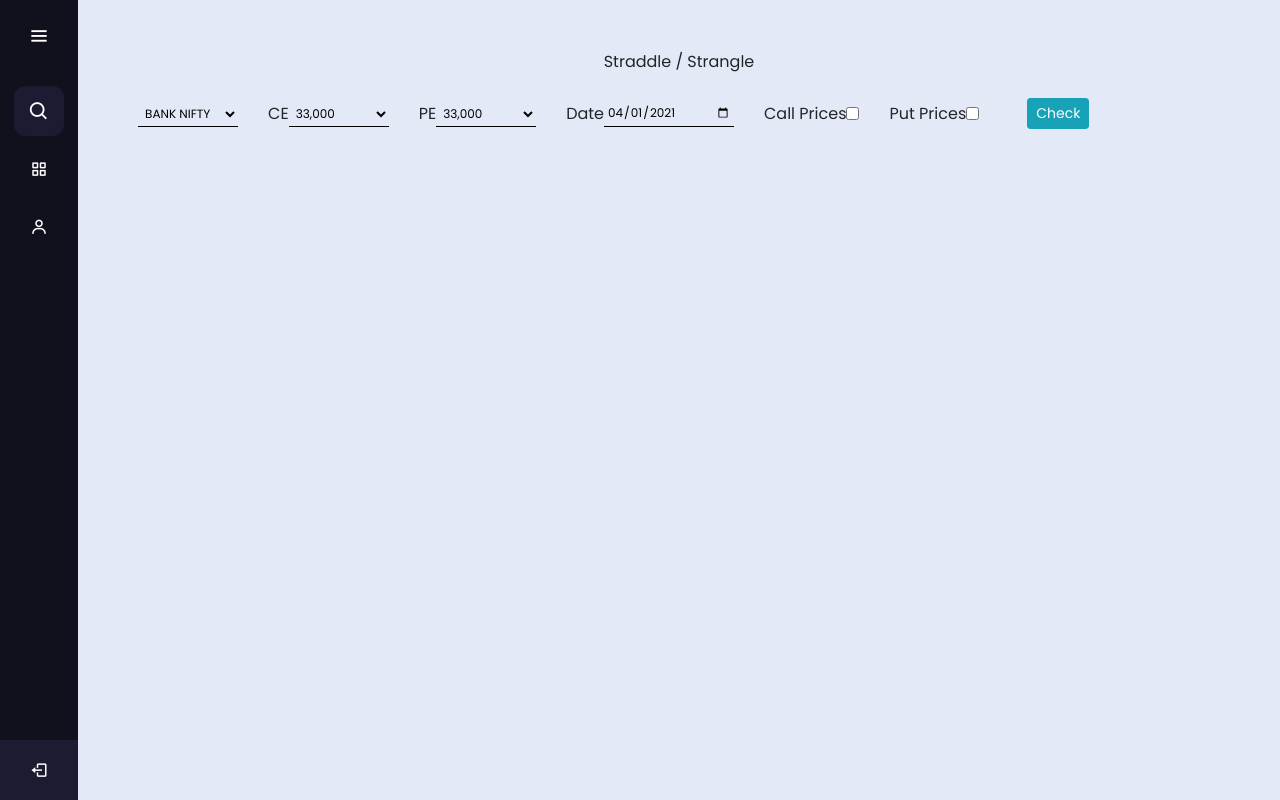
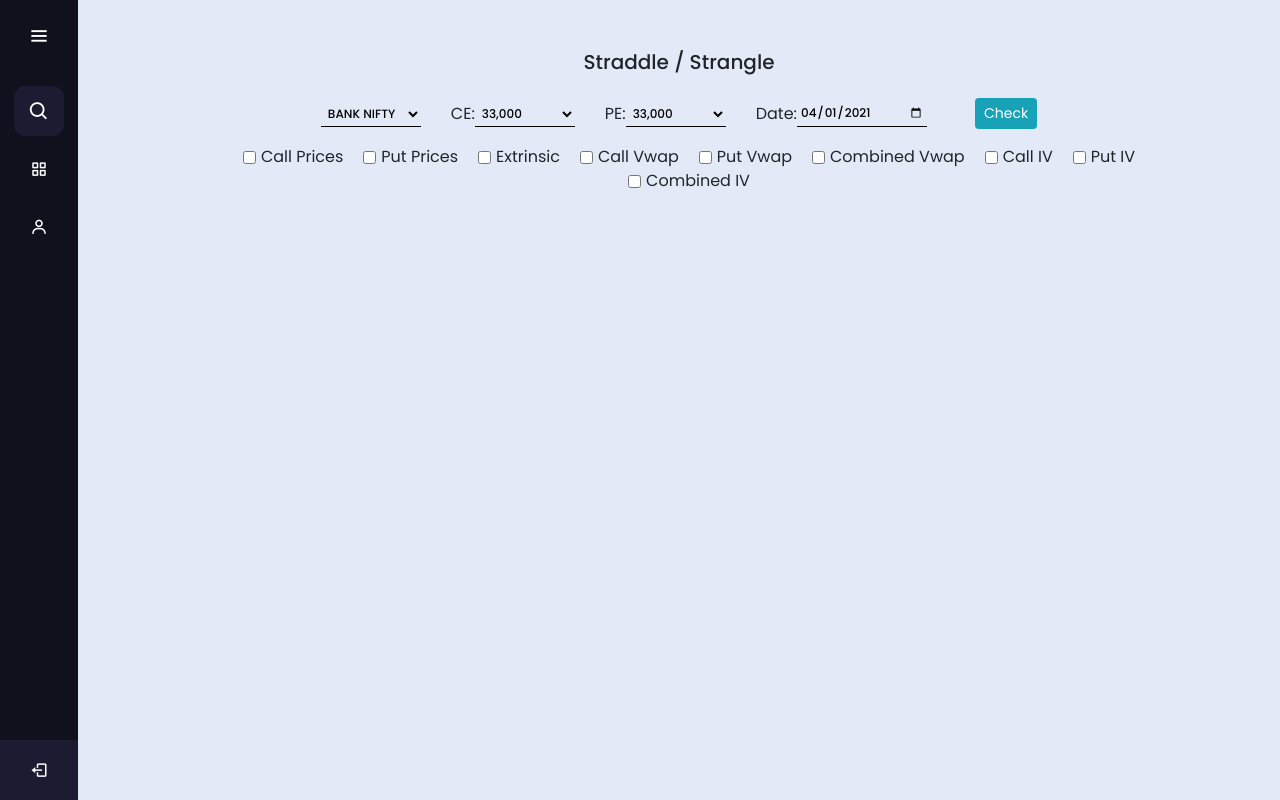
Before and after one commit to AnkitRajCode/EazyOptions, a React (Create React App) app: page /straddle in a window 1280 px wide. Built offline with nearby package versions, Linux system fonts and the light colour scheme; no server answers; the database is empty; sample sign-in values are in the browser's storage.

Commit message:
straddle all field added

```diff
--- a/src/Components/Straddle.js
+++ b/src/Components/Straddle.js
@@ -159,7 +159,7 @@ export default function Straddle() {
         <div className="straddleCard">
           <form action="" className="form-group form-inline" onSubmit={(e) => { handleSubmit(e); }} >
 
-              <div className=" text-center mb-4 col-md-12">
+            <div className=" text-center mb-4 col-md-12 h5">
               Straddle / Strangle
             </div>
             <select
@@ -171,7 +171,7 @@ export default function Straddle() {
               <option value="BANKNIFTY">BANK NIFTY</option>
             </select>
 
-              <label for="">CE</label>
+            <label>CE:</label>
             <select
               value={strike1}
               onChange={(e) => { setStrike1(e.target.value) }}
@@ -191,7 +191,7 @@ export default function Straddle() {
               <option value={"38500"}>38,500</option>
             </select>
 
-              <label for="">PE</label>
+            <label>PE:</label>
             <select
               value={strike2}
               onChange={(e) => { setStrike2(e.target.value) }}
@@ -211,7 +211,7 @@ export default function Straddle() {
               <option value={"38500"}>38,500</option>
             </select>
 
-              <label>Date</label>
+            <label>Date:</label>
             <input
               value={date}
               type="date"
@@ -220,16 +220,21 @@ export default function Straddle() {
               onChange={(e) => { setDate(e.target.value) }}
               className="straddleSelect"
             />
+            <input type="submit" value="Check" className="btn btn-sm btn-info ml-5" />
 
-              <label>Call Prices
-              <input type="checkbox" checked={callPrice} onChange={(e) => { setCallPrice(e.target.checked) }} />
-              </label>
 
-              <label>Put Prices
-              <input type="checkbox" checked={putPrice} onChange={(e) => { setPutPrice(e.target.checked) }}/>
-              </label>
+            <div className="col-md-12 form-inline mt-3">
+              <label><input type="checkbox" checked={callPrice} onChange={(e) => { setCallPrice(e.target.checked) }} />Call Prices</label>
+              <label><input type="checkbox" checked={putPrice} onChange={(e) => { setPutPrice(e.target.checked) }}/>Put Prices</label>
+              <label><input type="checkbox" checked={putPrice} onChange={(e) => { setPutPrice(e.target.checked) }}/>Extrinsic</label>
+              <label><input type="checkbox" checked={putPrice} onChange={(e) => { setPutPrice(e.target.checked) }}/>Call Vwap</label>
+              <label><input type="checkbox" checked={putPrice} onChange={(e) => { setPutPrice(e.target.checked) }}/>Put Vwap</label>
+              <label><input type="checkbox" checked={putPrice} onChange={(e) => { setPutPrice(e.target.checked) }}/>Combined Vwap</label>
+              <label><input type="checkbox" checked={putPrice} onChange={(e) => { setPutPrice(e.target.checked) }}/>Call IV</label>
+              <label><input type="checkbox" checked={putPrice} onChange={(e) => { setPutPrice(e.target.checked) }}/>Put IV</label>
+              <label><input type="checkbox" checked={putPrice} onChange={(e) => { setPutPrice(e.target.checked) }}/>Combined IV</label>
+            </div>
 
-              <input type="submit" value="Check" className="btn btn-sm btn-info ml-5" />
           </form>
         </div>
 
@@ -247,5 +252,4 @@ export default function Straddle() {
       </section>
     </div>
   )
-
 }
--- a/src/Css/Straddle.css
+++ b/src/Css/Straddle.css
@@ -7,6 +7,7 @@
     display: flex;
     flex-flow: row wrap;
     align-items: center;
+    justify-content: center;
 }
 .straddleSelect{
     width: 100px;
@@ -15,11 +16,16 @@
     outline: none;
     padding: 0.25em;
     font-size: 0.75rem;
+    font-weight: 500;
     cursor: pointer;
     background-color:transparent;
 }
-label{
-    margin-left: 30px;
+select{
+    margin-right: 30px;
+}
+label input{
+    margin-left: 20px;
+    margin-right:  5px;
 }
 input[type="date"]{
     width: 130px!important;
```
Lines whose indentation alone changed are shown as unchanged.
